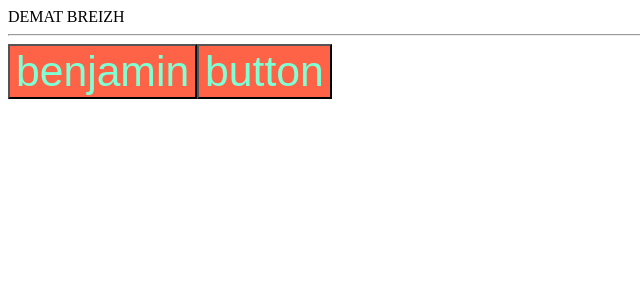
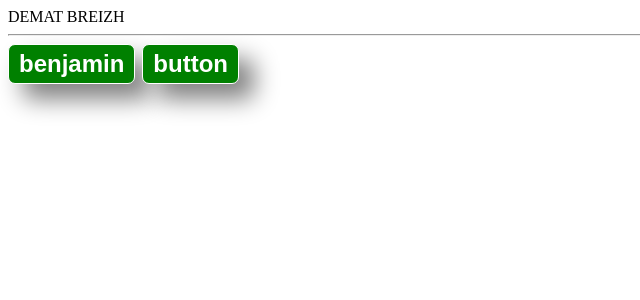
Before and after one commit to wajdifaidi/tjs-formation, a React (Vite) app: page / in a window 1280 px wide. Shown: the top 300 px of the page, without its empty margins (0-640 px from the left). Built offline with nearby package versions, Linux system fonts and the light colour scheme.

Commit message:
ajout de style css

```diff
--- a/src/App/components/Button/Button.module.css
+++ b/src/App/components/Button/Button.module.css
@@ -1,5 +1,12 @@
-.Button{
-    background-color: tomato;
-    color:aquamarine;
-    font-size:32pt;
+.Button {
+    border: 1px solid white;
+    padding: 5px 10px;
+    background-color: green;
+    color: white;
+    border-radius: 7px;
+    margin-right: 7px;
+    margin-bottom: 12px;
+    box-shadow: 15px 15px 25px grey;
+    font-weight: 900;
+    font-size:x-large;
 }
```
